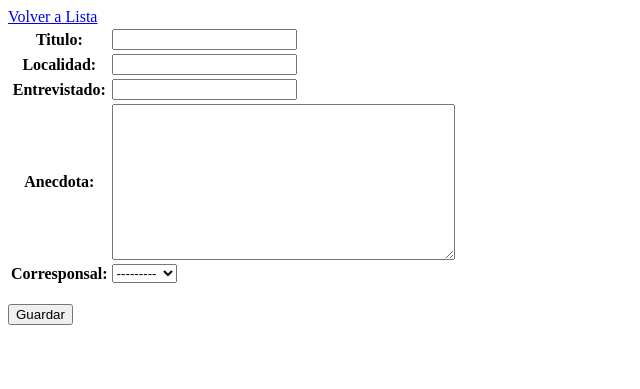
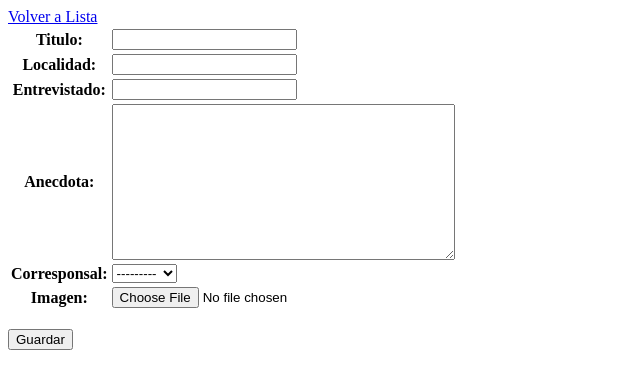
Before and after one commit to MaximilianoHolsbach/proyectofinalAndresholsbach, a Django app: page /crear/ in a window 1280 px wide. Shown: the top 389 px of the page, without its empty margins (0-640 px from the left). Run offline with Django 4.2, Linux system fonts and the light colour scheme; the visitor is signed in with stand-in values (Sample User, id 1); data comes from the database, SQL or seed files in the repository.

Commit message:
Se agrega carpeta media y posibilidad de subir foto a entrevista

```diff
--- a/Corresponsales/urls.py
+++ b/Corresponsales/urls.py
@@ -1,5 +1,4 @@
 from django.conf import settings
-from django.conf.urls.static import static
 from django.urls import path
 from Corresponsales import views
 
--- a/Entrevistas/models.py
+++ b/Entrevistas/models.py
@@ -9,6 +9,7 @@ class EntrevistasModel(models.Model):
     Localidad = models.CharField(max_length=100)
     Entrevistado = models.CharField(max_length=100)
     Anecdota = models.TextField()
+    Imagen = models.ImageField(upload_to="Fotos/", null=True, blank=True)
     Corresponsal = models.ForeignKey(User, on_delete=models.CASCADE)
     Finalizado = models.DateField(auto_now_add=True)
 
--- a/Entrevistas/templates/Entrevistas/EntrevistasModel_form.html
+++ b/Entrevistas/templates/Entrevistas/EntrevistasModel_form.html
@@ -1,5 +1,5 @@
 <a href="{% url 'EntrevistaList' %}">Volver a Lista</a>
-<form method="post">
+<form method="post" enctype="multipart/form-data">
     {% csrf_token %}
     <table>
         {{ form.as_table }}
--- a/Entrevistas/templates/Entrevistas/Entrevistasdetail.html
+++ b/Entrevistas/templates/Entrevistas/Entrevistasdetail.html
@@ -3,6 +3,7 @@
     <p>{{object.Localidad}}</p>
     <h3>{{object.Entrevistado}}</h3>
     <p>{{object.Anecdota}}</p>
+    <img src="{{object.Imagen.url}}">
     <p>{{object.Corresponsal}}</p>
     <p>{{object.Finalizado}}</p>
 </div>
--- a/Entrevistas/views.py
+++ b/Entrevistas/views.py
@@ -27,7 +27,7 @@ class EntrevistaDetail(DetailView):
 class EntrevistaCreate(LoginRequiredMixin, CreateView):
     model = EntrevistasModel
     success_url = reverse_lazy("EntrevistaList")
-    fields = ["Titulo", "Localidad", "Entrevistado", "Anecdota", "Corresponsal"]
+    fields = ["Titulo", "Localidad", "Entrevistado", "Anecdota", "Corresponsal","Imagen"]
     def form_valid(self, form):
         form.instance.Corresponsal = self.request.user
         return super().form_valid(form)
@@ -35,7 +35,7 @@ class EntrevistaCreate(LoginRequiredMixin, CreateView):
 class EntrevistaUpdate(LoginRequiredMixin, UserPassesTestMixin, UpdateView):
     model = EntrevistasModel
     success_url = reverse_lazy("EntrevistaList")
-    fields = ["Titulo", "Localidad", "Entrevistado", "Anecdota", "Corresponsal"]
+    fields = ["Titulo", "Localidad", "Entrevistado", "Anecdota", "Corresponsal", "Imagen"]
     def test_func(self):
         exist = EntrevistasModel.objects.filter(Corresponsal=self.request.user.id, id=self.kwargs['pk'])
         return True if exist else False
--- a/Viajes/settings.py
+++ b/Viajes/settings.py
@@ -11,6 +11,7 @@ https://docs.djangoproject.com/en/4.0/ref/settings/
 """
 
 from pathlib import Path
+import os
 
 # Build paths inside the project like this: BASE_DIR / 'subdir'.
 BASE_DIR = Path(__file__).resolve().parent.parent
@@ -117,12 +118,14 @@ USE_TZ = True
 # Static files (CSS, JavaScript, Images)
 # https://docs.djangoproject.com/en/4.0/howto/static-files/
 
-STATIC_URL = 'static/'
 
 # Default primary key field type
 # https://docs.djangoproject.com/en/4.0/ref/settings/#default-auto-field
 
 DEFAULT_AUTO_FIELD = 'django.db.models.BigAutoField'
+STATIC_URL = '/static/'
+MEDIA_URL = '/media/'
+MEDIA_ROOT = os.path.join(BASE_DIR, 'media')
 
 
 LOGIN_URL = "EntrevistaLogin"
--- a/Viajes/urls.py
+++ b/Viajes/urls.py
@@ -15,9 +15,11 @@ Including another URLconf
 """
 from django.contrib import admin
 from django.urls import path, include
+from django.conf import settings
+from django.conf.urls.static import static
 
 urlpatterns = [
     path('admin/', admin.site.urls),
     path('',include('Entrevistas.urls')),
     path('corresponsales/', include('Corresponsales.urls')),
-]
+]+ static(settings.MEDIA_URL, document_root=settings.MEDIA_ROOT)
```
Also changed, not shown: Entrevistas/migrations/0006_entrevistasmodel_image.py (added), Entrevistas/migrations/0007_rename_image_entrevistasmodel_imagen.py (added), media/Fotos/resistencia_ciudad_de_las_esculturas.jpeg (added).
